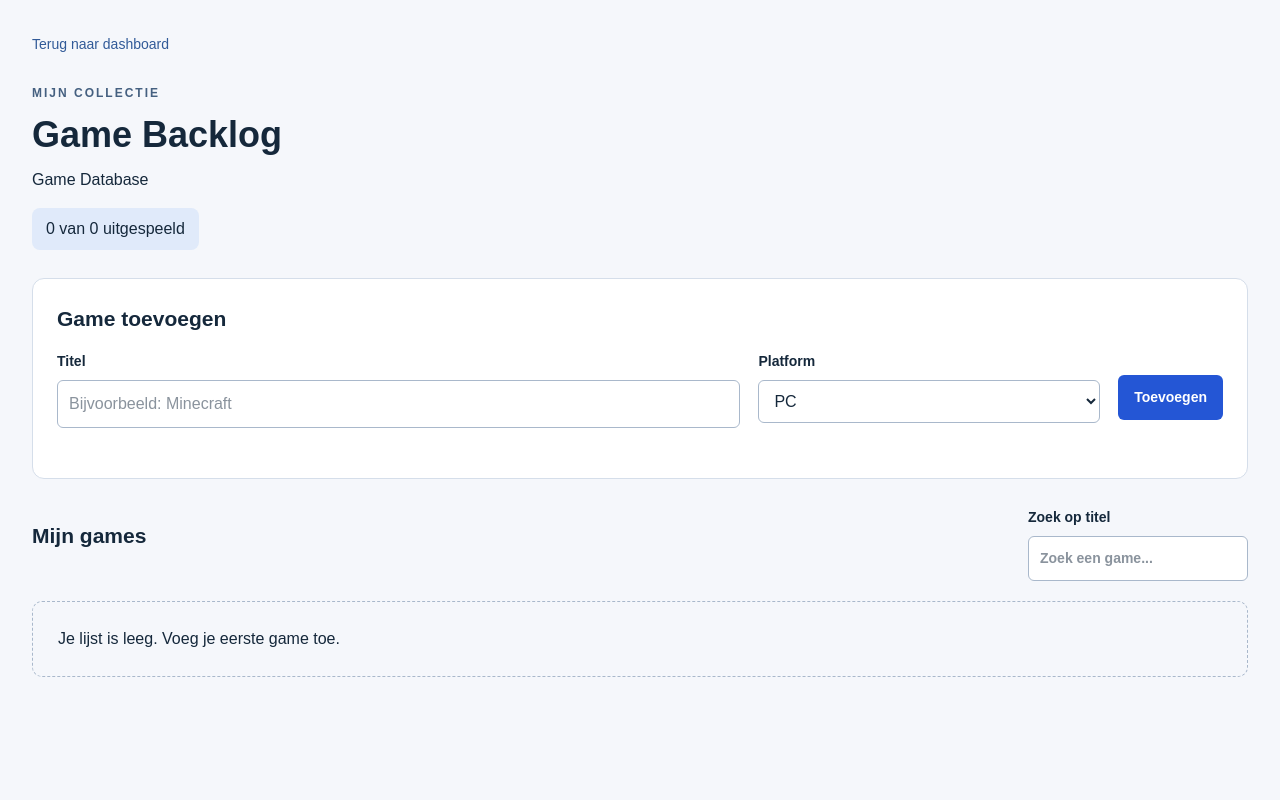
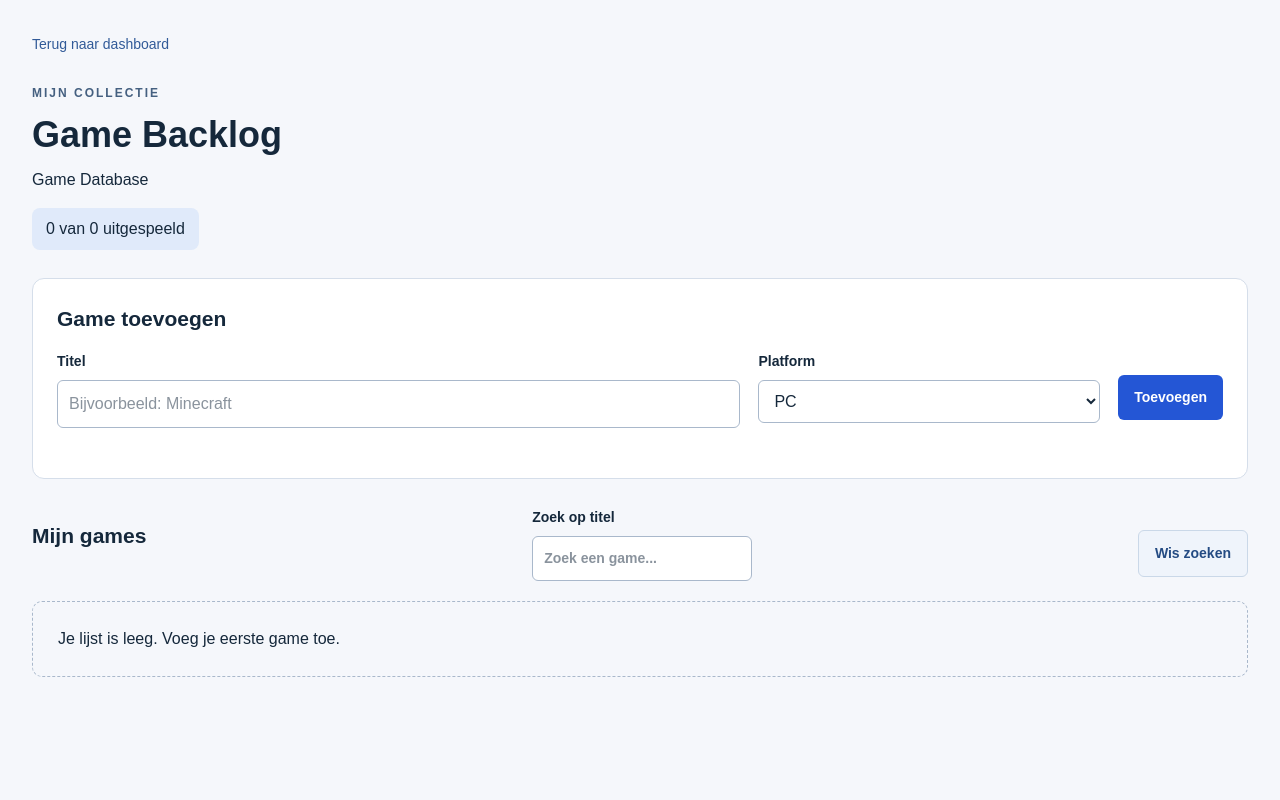
Before and after one commit to maiss99/game-backlog-duo, a Laravel app: page /games in a window 1280 px wide. Run offline with Laravel 12, Linux system fonts and the light colour scheme; the visitor is signed in with stand-in values (Sample User, id 1); data that the repository does not hold is empty; style sheets or scripts are compiled from the project's sources; some libraries are stand-ins or nearby versions; some web fonts are replaced.

Commit message:
Challenge D

```diff
--- a/resources/js/pages/games/index.tsx
+++ b/resources/js/pages/games/index.tsx
@@ -95,6 +95,13 @@ export default function Index({ games }: { games: Game[] }) {
                         <input value={search} placeholder="Zoek een game..."
                             onChange={(e) => setSearch(e.target.value)} />
                     </label>
+                    <button
+                        type="button"
+                        className="gb-secondary"
+                        onClick={() => setSearch('')}
+                        >
+                         Wis zoeken
+                </button>
                 </div>
                 {games.length === 0 ? (
                     <p className="gb-empty">Je lijst is leeg. Voeg je eerste game toe.</p>
```
